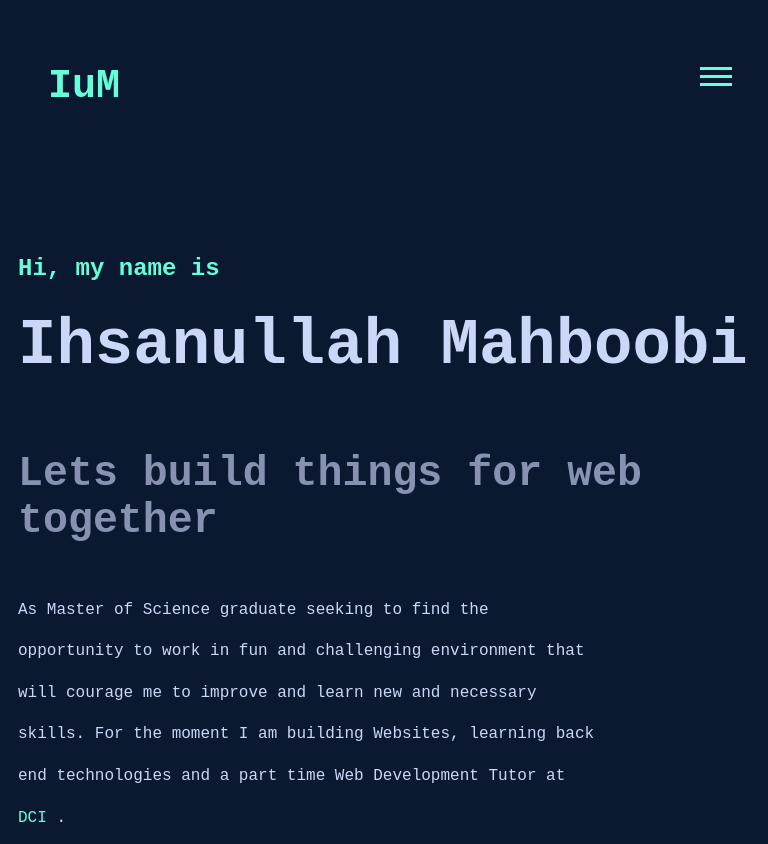
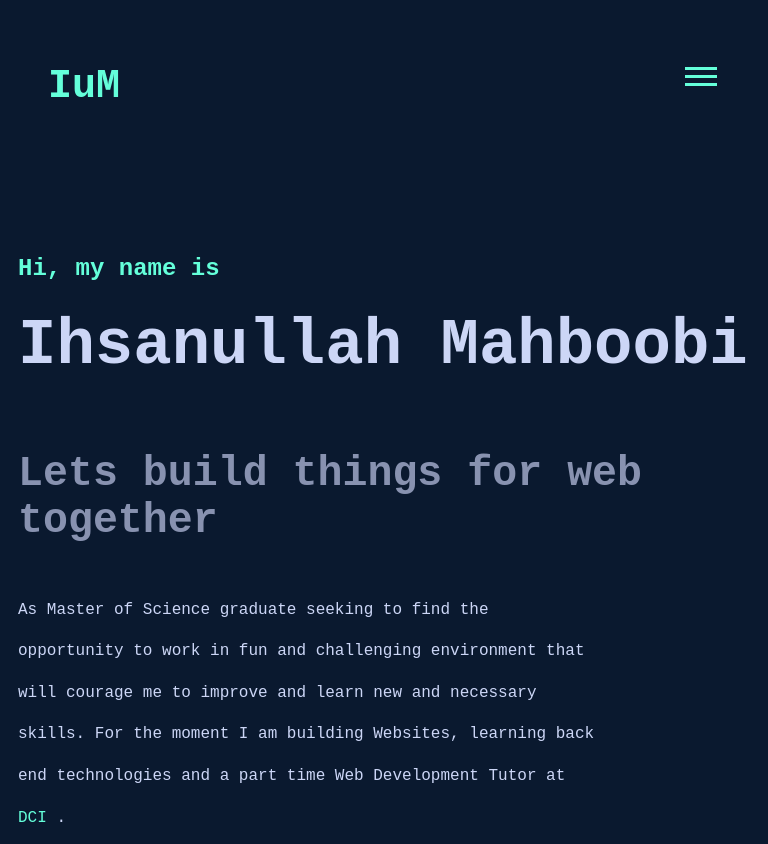
Before and after one commit to iumahboobi/portfolio, a website: page index.html in a window 768 px wide. Shown: the top 844 px of the page. Drawn offline with Linux system fonts and the light colour scheme.

Commit message:
site uploaded

```diff
--- a/Scss/main.scss
+++ b/Scss/main.scss
@@ -773,6 +773,7 @@ li {
   .hamburger-icon {
     display: block;
     height: 85px;
+    right: 3%;
   }
 
   .large-box {
```
Also changed, not shown: src/styles/main.css, 1 other file.
